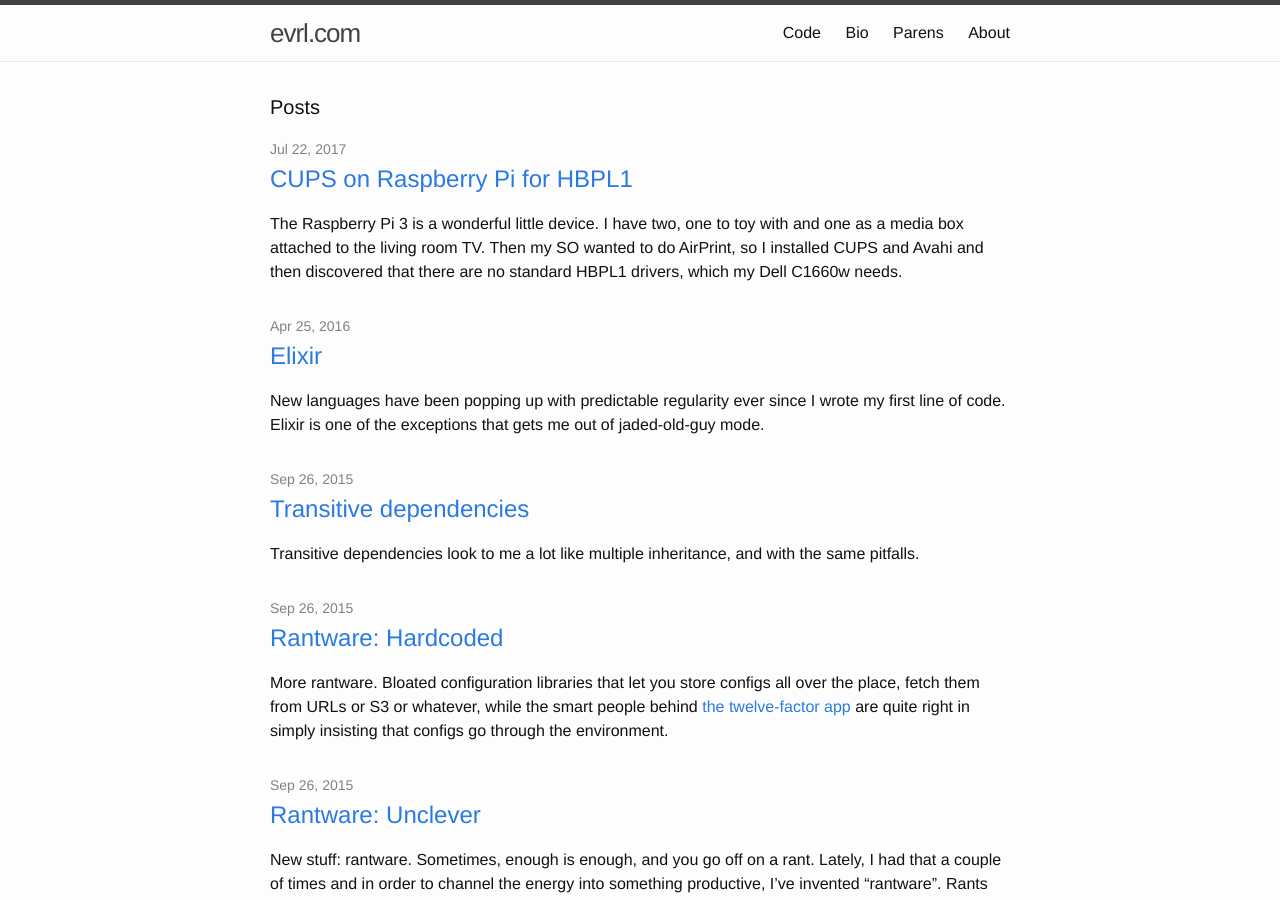
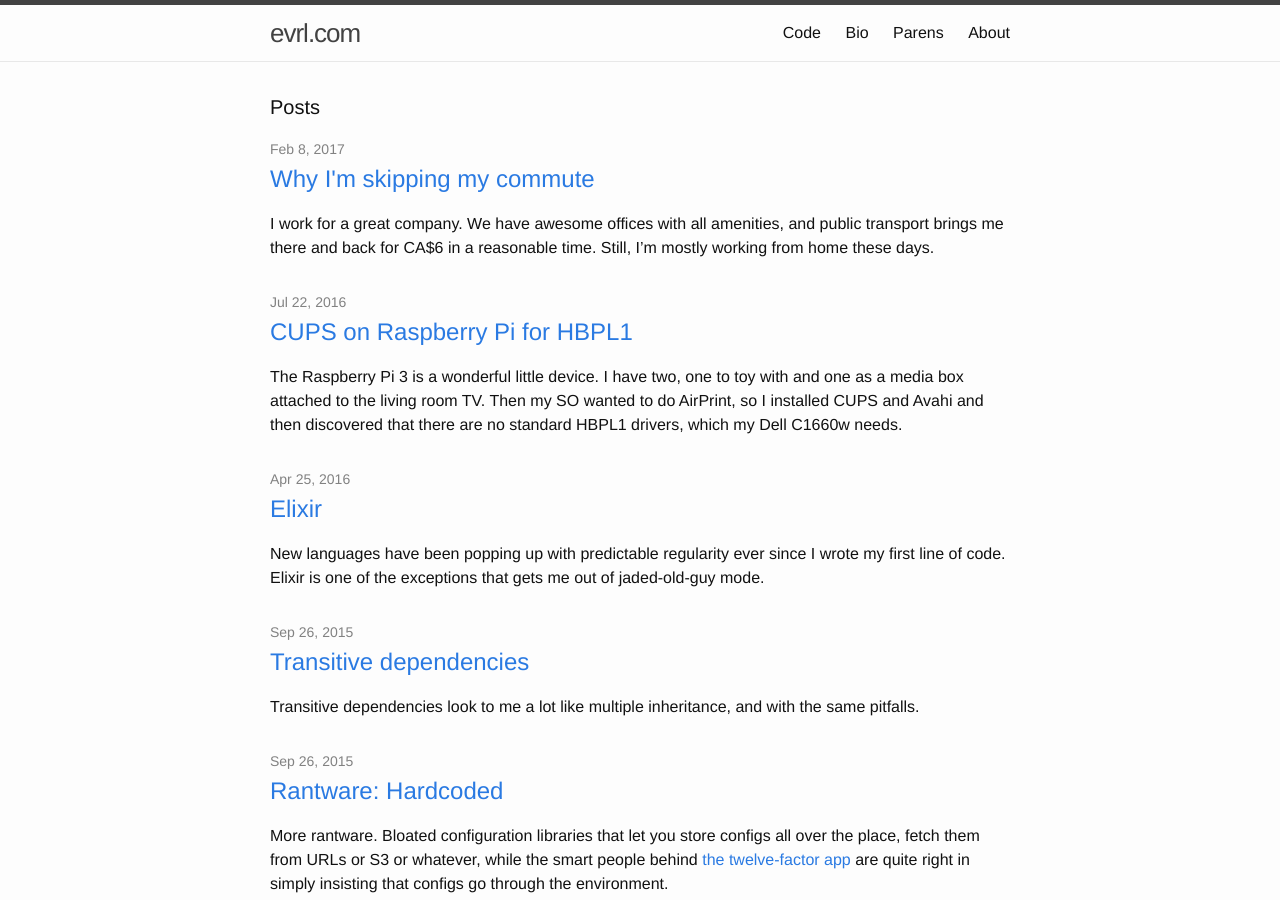
Before and after one commit to cdegroot/evrl, a Jekyll site: the page built from index.html, in a window 1280 px wide and 900 px high. Built offline with Jekyll 4.4.1, drawn with Linux system fonts in a browser that asks for light colours; some of the changed lines change nothing that is shown.

Commit message:
Post about home working

```diff
--- a/_posts/2016-07-22-c1660w-rpi.markdown
+++ b/_posts/2016-07-22-c1660w-rpi.markdown
@@ -1,7 +1,7 @@
 ---
 layout: post
 title:  "CUPS on Raspberry Pi for HBPL1"
-date:   2017-07-22 20:26
+date:   2016-07-22 20:26
 categories: linux
 ---
 
--- /dev/null
+++ b/_posts/2017-02-08-no-commute.markdown
@@ -0,0 +1,107 @@
+---
+layout: post
+title:  "Why I'm skipping my commute"
+date:   2017-02-08 11:01
+categories: working
+---
+I work for a great company. We have awesome offices with all amenities, and
+public transport brings me there and back for CA$6 in a reasonable time. Still,
+I'm mostly working from home these days.
+
+<img src="/img/home-office.jpg" alt="My home office">
+
+Here's a list of reasons. A lot refer to the pano shot above :-)
+
+### No commute time
+
+Even 45 minutes each way is quite some time to invest ever day. I
+can also use these 1.5 hours to do work, or do nothing, or shop,
+or whatever. So let's start with the premise that there must be a
+real upside for this investment. In my employer's case, we're a
+distributed team, pretty well setup for remote work. So even if I
+go to the office, I only see a small part of my colleagues. I like
+my colleagues, but I be quite effective from home as well with Slack
+and Hangouts and whatnot at our disposal.
+
+### Door and Walls
+
+I don't know who thought that open plan offices for people that
+need to do work that requires "flow" was a grand idea. Certanly not
+a software developer. I guess it was a sales guy, or someone else
+who can do their job when working in interrupt mode. I can't. My
+home office comes with walls and a door so I can focus when needed.
+My office desk comes with neither; I can use my noise canceling
+headphones, of course, but then see "commute time" - why would I
+spend 1.5 hours every day just so I can sit behind a desk where I
+am forced to wear headphones if I want to focus?
+
+### Non-hip monitor
+
+Apple, I get it. Shiny monitors have a better color rendition. But
+guess what, I'm not a photographer (professionally). I'm fine if
+the blue is off a bit in my IDE color scheme. Also, shiny monitors
+excel in rooms that have controlled lighting, like "no
+light on my screen at all, please". Open plan offices typically
+fail there. Then there's the bit that Apple's monitor stand leaves
+little room for adjustment. On the picture, my monitor stand is
+not installed yet (I'm waiting for a part), but I predict it is
+going to be ugly and ergonomic. Open plan offices with lots of
+Apple Cinema Displays are pretty much exactly the other way around.
+This monitor is a cheapo Samsung 4k (I usually use it at 3k
+though), is very much non-glare, and a pleasure to work with. I
+can probably buy four of them for a single Apple display.
+
+### Ergonomic chair
+
+It's big (I am big). It's ugly (yup, like its owner). It has more
+knobs and settings than (insert steelcase, herman miller, other
+designer chair), the chair you see at a typical office. I could
+get one at work, of course, but my thinking is that it should
+not be a special request but rather a checklist item at hiring -
+what kind of chair do you need, rather than what kind of chair we
+got a bulk discount on and was liked by our interior designer?
+
+### Daylight
+
+Daylight is the stuff that regulates your circadian rhythm and
+typically is not emitted by office lighting. At a previous job,
+I managed to fix stuff by buying and installing daylight FL tubes,
+but I still prefer the real deal. My home office has a plenty and
+free supply of it :-).
+
+### Thinking couch
+
+The couch is a nice change of posture from my desk chair. I use it
+when thinking, scribbling, or reading. I never use the couches at
+the office because I typically use my home couch for focused work
+and our couches are in spots where a lot of people move around, not
+in secluded areas (which are rare to begin with in open plan offices).
+
+### Music
+
+See also "door and walls". By the way, these are very cheap speakers
+by Logitech and I love them. I like listening to music in proper
+stereo coming out of speakers more than I like listening to music
+through a headphone. Personal taste, I know. Incidentally, next to
+the left speaker is an excellent Sennheiser headset, made to be
+worn for long periods by gamers. I still like nothing on my head
+better, but this headset is awesome for those long meetings on
+Hangouts :)
+
+### Bookshelf
+
+We have a central bookshelf - multiple actually - at work, but call
+me egocentric, I want my own. I actually solve problems now and
+then by staring at my bookshelf--some title jumps out and gives me
+the little nudge towards a solution. This, of course, is quite
+personal. I like books, I like leafing through them, I like staring
+at my collection of knowledge-on-paper for inspiration.
+
+## Closing notes
+
+There are more reasons to like a home office (private
+bathroom with shower next to it, it also has a ham radio setup,
+I have a great espresso machine, and the dress code is even more
+relaxed than at the office). The biggest drawback to working
+from home so far? I'm making way too many hours. So I'll probably
+be looking for a punch clock next :-).
```
Also changed, not shown: 1 other file.
